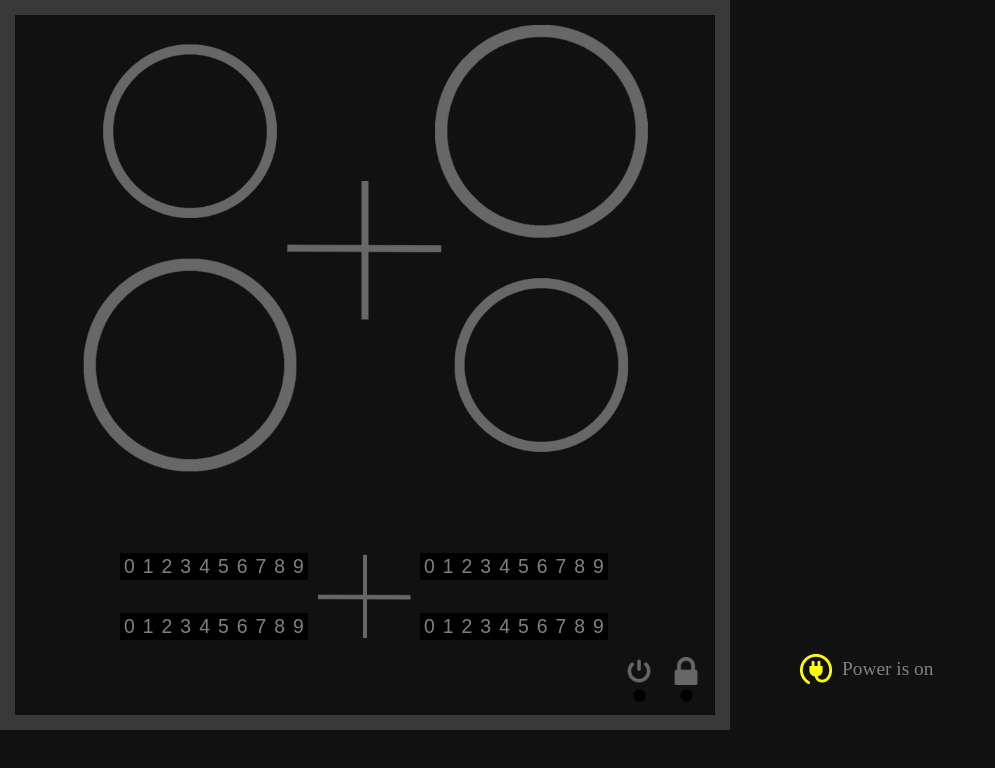
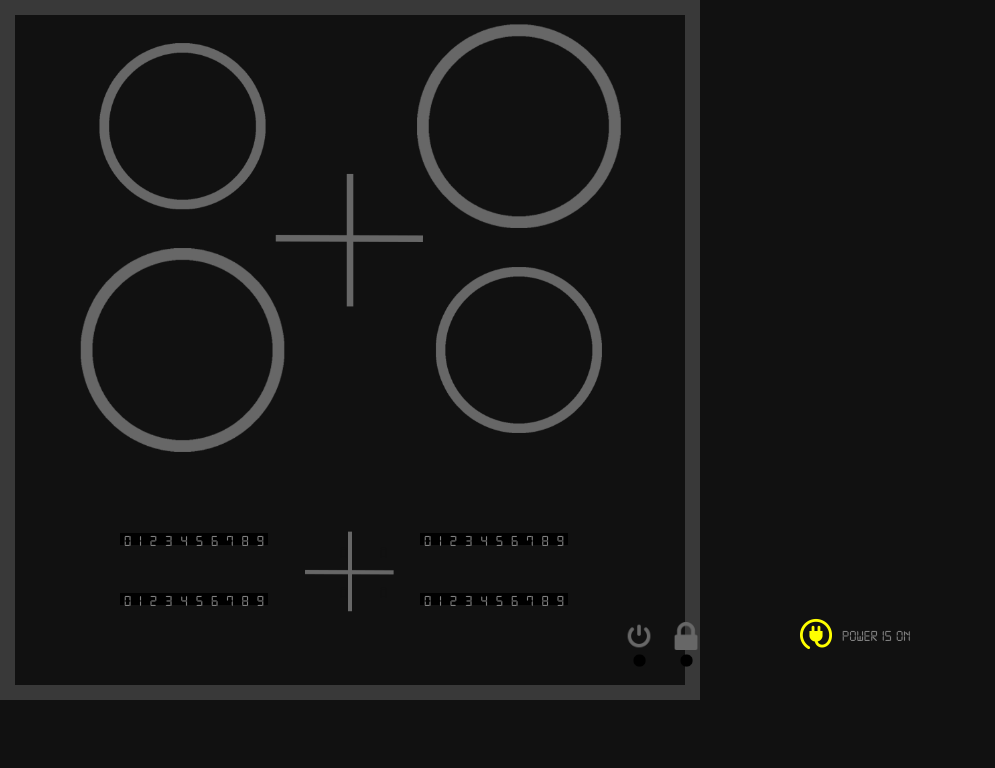
Before and after one commit to ErlendKH/kokeplater-prototype, a plain HTML site: page index.html in a window 1280 px wide. Shown: the whole page, without its empty margins (0-995 px from the left). Drawn offline with nearby package versions, Linux system fonts and the light colour scheme.

Commit message:
Endret font

```diff
--- a/style.css
+++ b/style.css
@@ -1,20 +1,18 @@
+@font-face {
+    font-family: "digitalFont";
+    src: url(digital-7.ttf) format('truetype');
+  }
+
 * {
-/*     box-sizing: border-box;
-    font-family: "Arial", sans-serif;
-    font-size: 1.1rem;
-    margin: 0;
-    padding: 0; */
-
-    /* font-family: "Arial", sans-serif; */
-
-    @font-face {
-        font-family: 'digitalFont';
-        src: url(digital-7.ttf) format('truetype');
-      }
-
-    font-size: 1.1rem;
+    box-sizing: border-box;
     margin: 0;
     padding: 0;
+    font-size: 1.1rem;
+}
+
+html {
+    font-family: "DigitalFont", sans-serif;
+    font-size: 14px;
 }
 
 p {
@@ -22,6 +20,7 @@ p {
 }
 
 button {
+    font-family: inherit;
     margin: 0 auto;
     padding: 0;
     border: none;
```
